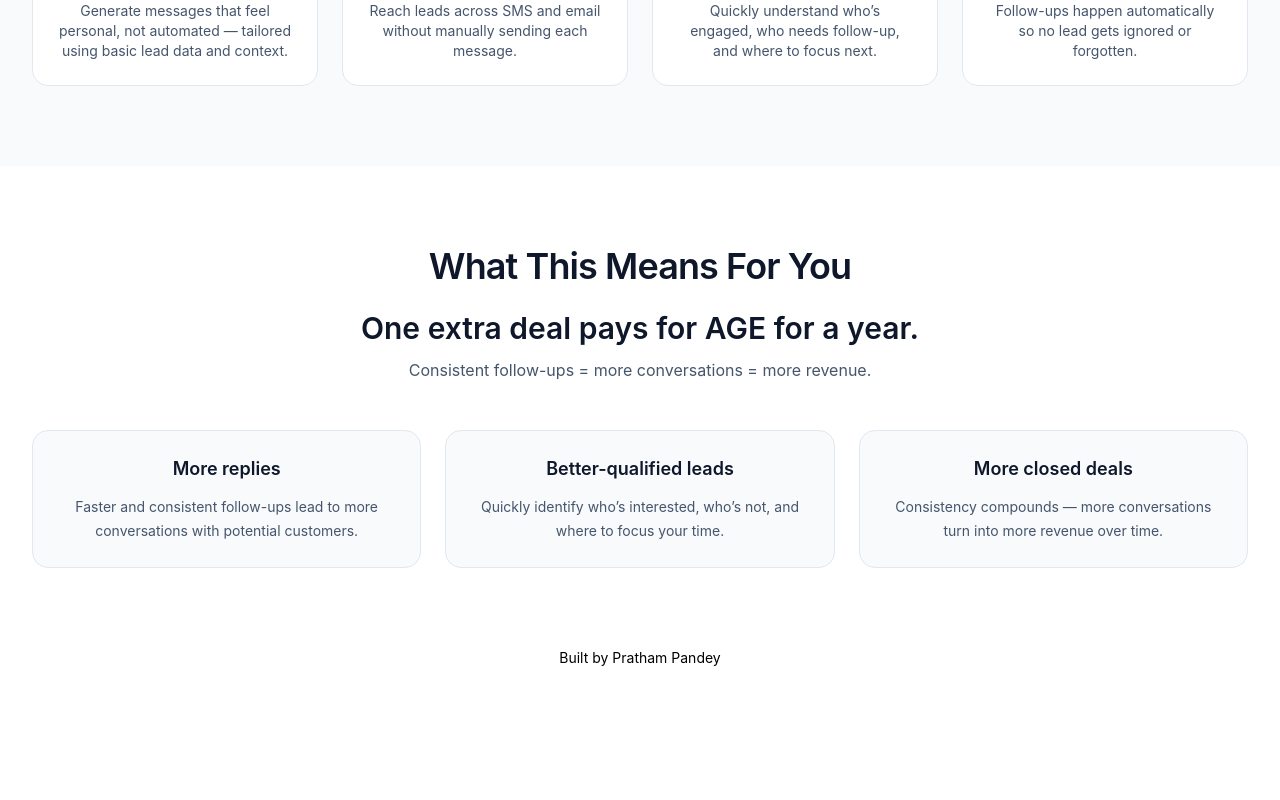
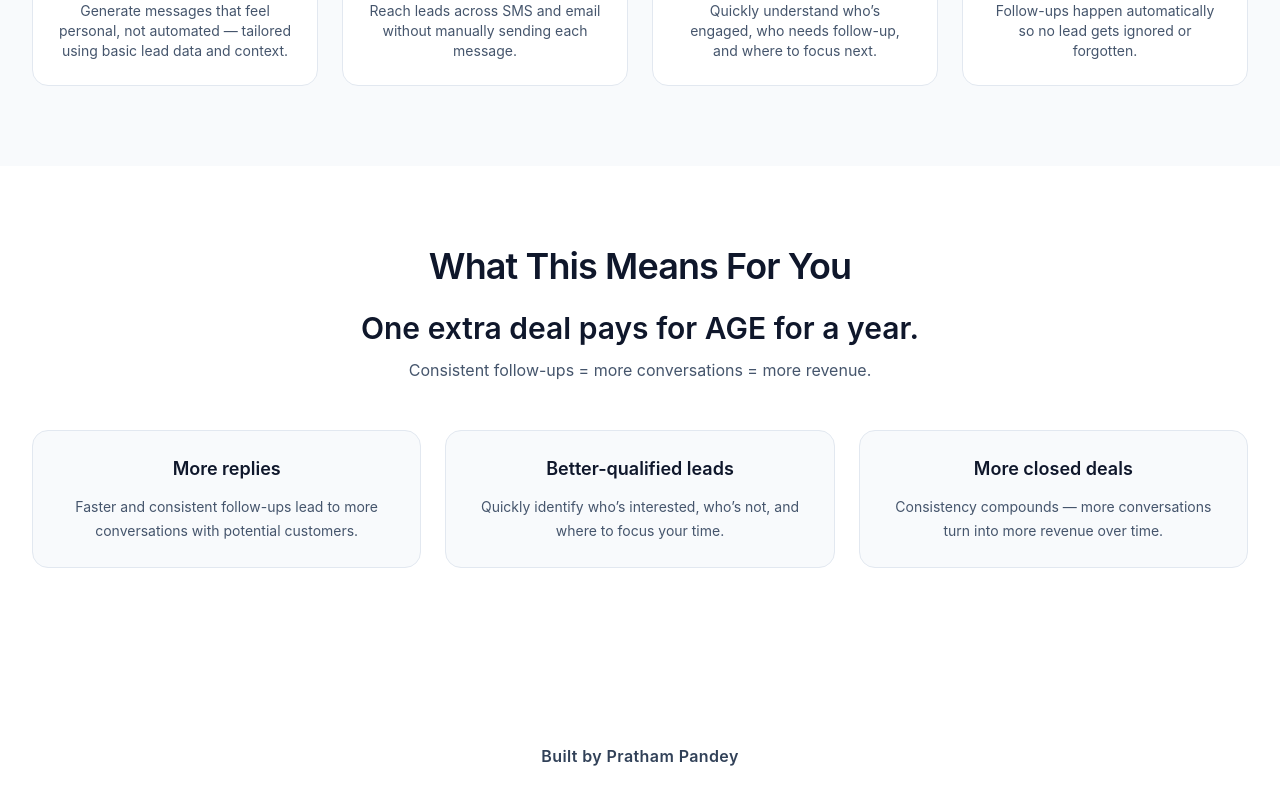
Before and after one commit to Pratham0-7/AutoGrowEcoFrontend, a React (Vite) app: page / in a window 1280 px wide. Shown: the part 1977-2777 px from the top of the page. Before the commit the page ends 2645 px from the top, so only its background shows below. Built offline with nearby package versions, Linux system fonts and the light colour scheme; no server answers.

Commit message:
Fixed footer

```diff
--- a/src/App.jsx
+++ b/src/App.jsx
@@ -170,7 +170,11 @@ const App = () => {
         <Route path="/onboarding" element={<ProtectedOnboarding />} />
         <Route path="/dashboard" element={<ProtectedDashboard />} />
       </Routes>
-      <p className="text-sm text-center text-black">Built by Pratham Pandey</p>
+      <footer className="mt-16 py-8 text-center">
+        <p className="text-base font-semibold text-slate-700 tracking-wide">
+          Built by Pratham Pandey
+        </p>
+      </footer>{" "}
     </>
   );
 };
```
